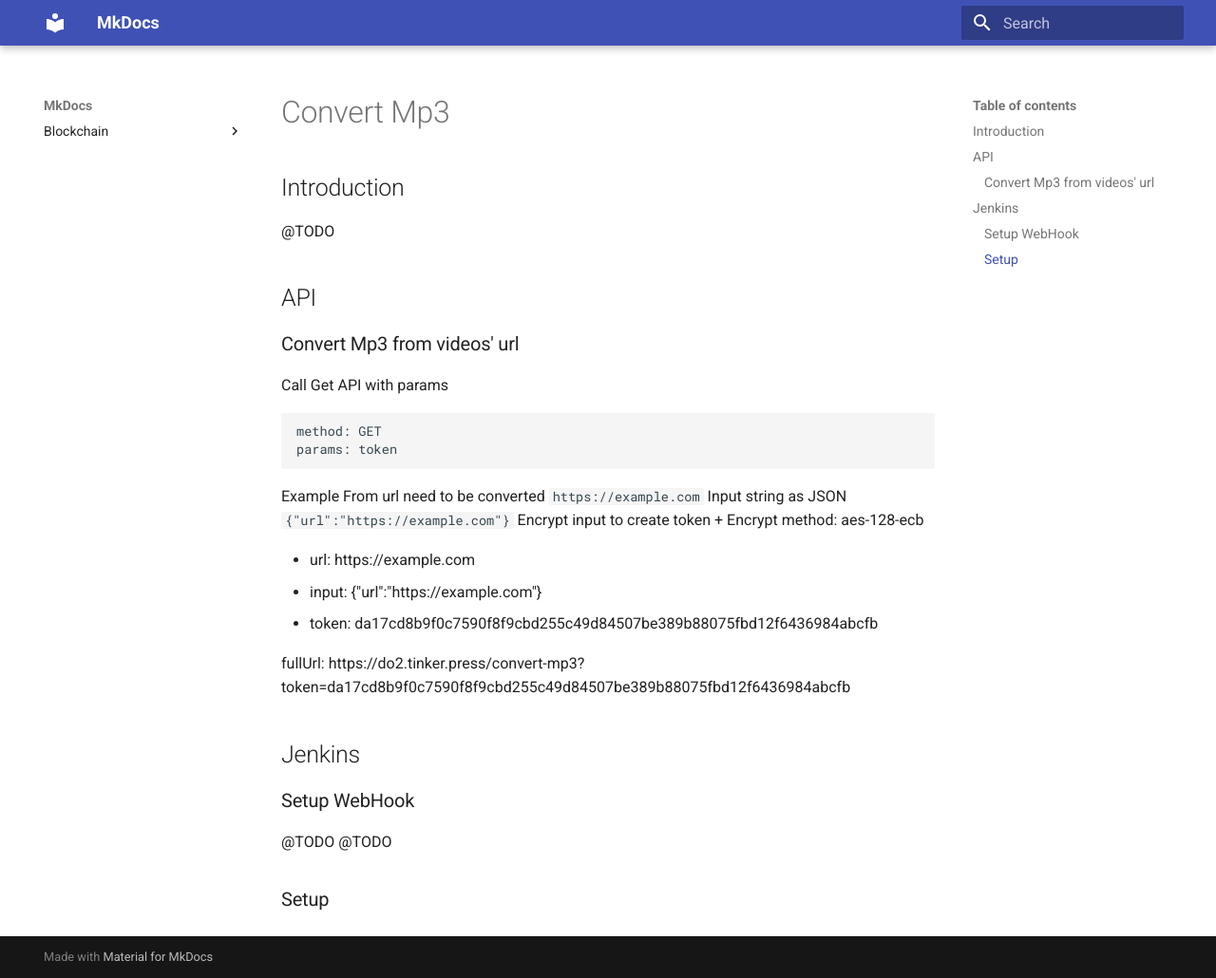
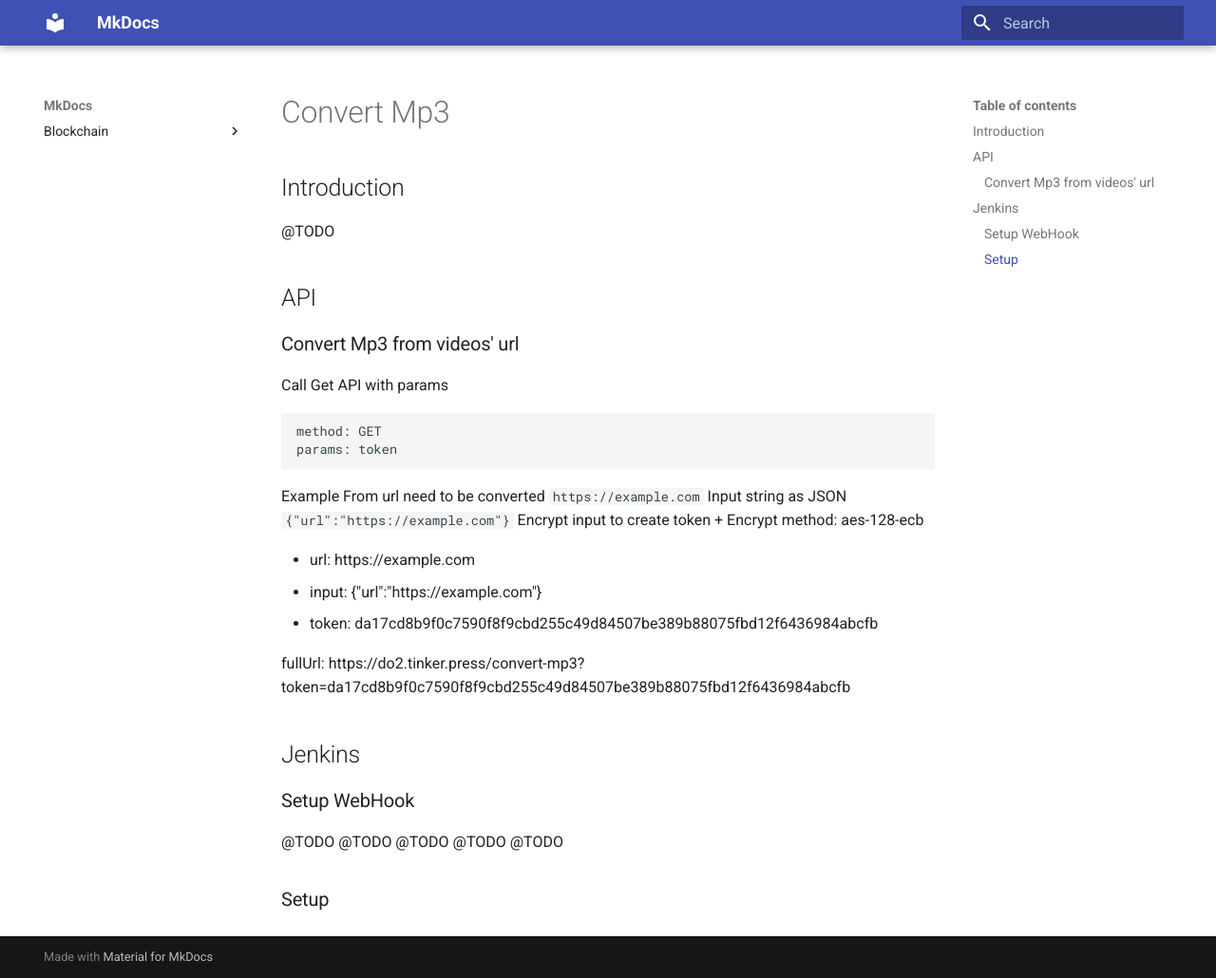
Before and after one commit to hoanganh25991/docs, an MkDocs documentation site: the page built from docs/convert-mp3/index.md, in a window 1280 px wide and 1030 px high. Shown: the whole window at 95% size. Built offline with MkDocs 1.6.1 and Material for MkDocs 9.7.7, drawn with Linux system fonts in a browser that asks for light colours; old or Windows-style settings are respelled for this version of MkDocs.

Commit message:
Push test build

```diff
--- a/docs/convert-mp3/index.md
+++ b/docs/convert-mp3/index.md
@@ -29,5 +29,8 @@ token=da17cd8b9f0c7590f8f9cbd255c49d84507be389b88075fbd12f6436984abcfb
 ### Setup WebHook
 @TODO
 @TODO
+@TODO
+@TODO
+@TODO
 
 ### Setup
```
